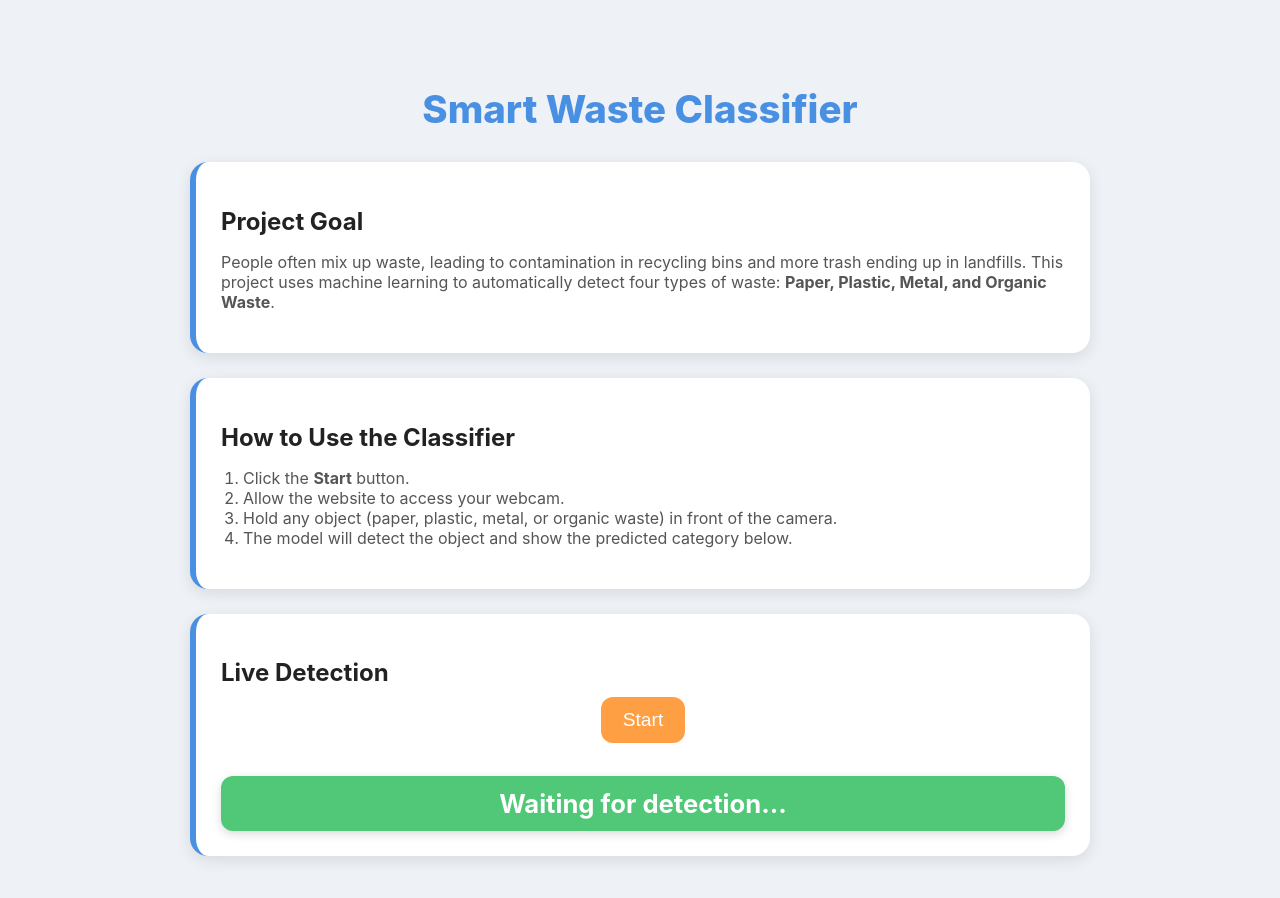
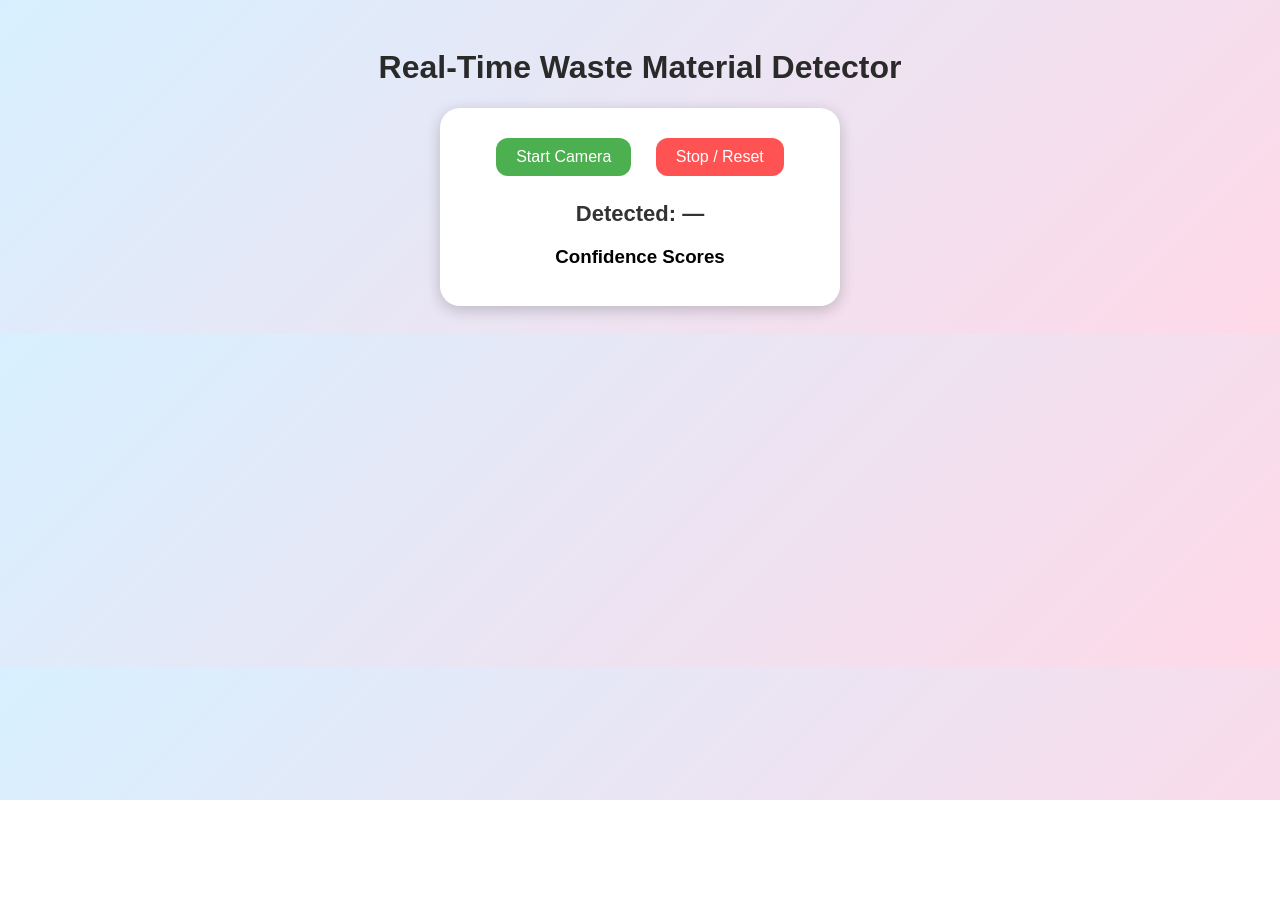
Before and after one commit to Khangal67/khangal2025final, a plain HTML site: page index.html in a window 1280 px wide. After the commit the page ends 800 px from the top, so only its background shows below. Drawn offline with Linux system fonts and the light colour scheme.

Commit message:
Refactor waste detection UI and update title
Updated the title and styling for the waste detection application, modified the layout, and improved the detection display.

```diff
--- a/index.html
+++ b/index.html
@@ -1,179 +1,114 @@
 <!DOCTYPE html>
-<html lang="en">
+<html>
 <head>
-    <meta charset="UTF-8" />
-    <meta name="viewport" content="width=device-width, initial-scale=1.0" />
-    <title>Smart Waste Classifier</title>
-
+    <title>Waste Detector</title>
     <style>
-        :root {
-            --primary: #4a90e2;
-            --secondary: #ff9f43;
-            --accent: #50c878;
-            --bg: #eef2f7;
-            --card-bg: #ffffff;
-            --text-dark: #222;
-            --text-light: #555;
-        }
-
         body {
-            margin: 0;
-            background: var(--bg);
-            font-family: "Inter", Arial, sans-serif;
-        }
-
-        .container {
-            max-width: 900px;
-            margin: 40px auto;
+            font-family: Arial, sans-serif;
+            text-align: center;
+            background: linear-gradient(135deg, #d7f0ff, #ffd9e8);
             padding: 20px;
         }
 
         h1 {
-            text-align: center;
-            color: var(--primary);
-            font-size: 2.4rem;
-            margin-bottom: 30px;
-            font-weight: 800;
+            color: #2a2a2a;
         }
 
-        .card {
-            background: var(--card-bg);
-            padding: 25px;
-            border-radius: 18px;
-            box-shadow: 0 4px 15px rgba(0,0,0,0.1);
-            margin-bottom: 25px;
-            border-left: 6px solid var(--primary);
-        }
-
-        h2 {
-            color: var(--text-dark);
-            margin-bottom: 10px;
-        }
-
-        p, li {
-            color: var(--text-light);
-            font-size: 1rem;
-        }
-
-        ol {
-            padding-left: 22px;
+        #container {
+            background: white;
+            padding: 20px;
+            border-radius: 20px;
+            width: 360px;
+            margin: auto;
+            box-shadow: 0px 4px 15px rgba(0,0,0,0.2);
         }
 
         button {
-            display: block;
-            margin: 10px auto 0 auto;
-            padding: 12px 22px;
-            background: var(--secondary);
+            padding: 10px 20px;
+            margin: 10px;
+            font-size: 16px;
+            border-radius: 12px;
             border: none;
-            border-radius: 12px;
-            color: white;
-            font-size: 1.2rem;
             cursor: pointer;
-            transition: 0.25s;
+            transition: 0.2s;
         }
 
-        button:hover {
-            background: #e6892f;
+        #startBtn { background-color: #4CAF50; color: white; }
+        #stopBtn { background-color: #ff5252; color: white; }
+
+        button:hover { transform: scale(1.05); }
+
+        #detected {
+            font-size: 22px;
+            font-weight: bold;
+            margin-top: 15px;
+            color: #333;
         }
 
         #webcam-container {
-            display: flex;
-            justify-content: center;
-            margin-top: 15px;
+            margin-top: 10px;
         }
 
         #label-container div {
-            text-align: center;
-            font-size: 1.05rem;
-            font-weight: 600;
-            margin-top: 6px;
-            color: var(--text-dark);
-        }
-
-        #final-label {
-            margin-top: 18px;
-            text-align: center;
-            font-size: 1.6rem;
-            padding: 12px;
-            font-weight: 700;
-            border-radius: 12px;
-            color: white;
-            background: var(--accent);
-            box-shadow: 0 3px 10px rgba(0,0,0,0.15);
+            margin: 3px 0;
+            padding: 6px;
+            background: #f2f2f2;
+            border-radius: 10px;
         }
     </style>
 </head>
 
 <body>
+    <h1>Real-Time Waste Material Detector</h1>
 
-    <div class="container">
+    <div id="container">
+        <button id="startBtn" onclick="init()">Start Camera</button>
+        <button id="stopBtn" onclick="stop()">Stop / Reset</button>
 
-        <h1>Smart Waste Classifier</h1>
+        <div id="webcam-container"></div>
 
-        <!-- Problem Section -->
-        <div class="card">
-            <h2>Project Goal</h2>
-            <p>
-                People often mix up waste, leading to contamination in recycling bins and more trash
-                ending up in landfills. This project uses machine learning to automatically detect
-                four types of waste: <b>Paper, Plastic, Metal, and Organic Waste</b>.
-            </p>
-        </div>
+        <div id="detected">Detected: —</div>
 
-        <!-- Instructions -->
-        <div class="card">
-            <h2>How to Use the Classifier</h2>
-            <ol>
-                <li>Click the <b>Start</b> button.</li>
-                <li>Allow the website to access your webcam.</li>
-                <li>Hold any object (paper, plastic, metal, or organic waste) in front of the camera.</li>
-                <li>The model will detect the object and show the predicted category below.</li>
-            </ol>
-        </div>
-
-        <!-- Model Section -->
-        <div class="card">
-            <h2>Live Detection</h2>
-            <button onclick="init()">Start</button>
-            <div id="webcam-container"></div>
-            <div id="label-container"></div>
-
-            <!-- NEW: Final material label -->
-            <div id="final-label">Waiting for detection...</div>
-        </div>
-
+        <h3>Confidence Scores</h3>
+        <div id="label-container"></div>
     </div>
 
-    <!-- Scripts -->
+    <!-- Teachable Machine scripts -->
     <script src="https://cdn.jsdelivr.net/npm/@tensorflow/tfjs@latest/dist/tf.min.js"></script>
     <script src="https://cdn.jsdelivr.net/npm/@teachablemachine/image@latest/dist/teachablemachine-image.min.js"></script>
 
     <script type="text/javascript">
         const URL = "./my_model/";
-
-        let model, webcam, labelContainer, maxPredictions;
+        let model, webcam, labelContainer, maxPredictions, isRunning = false;
 
         async function init() {
+            if (isRunning) return;
+            isRunning = true;
+
             const modelURL = URL + "model.json";
             const metadataURL = URL + "metadata.json";
 
             model = await tmImage.load(modelURL, metadataURL);
             maxPredictions = model.getTotalClasses();
 
-            webcam = new tmImage.Webcam(300, 300, true);
+            const flip = true;
+            webcam = new tmImage.Webcam(250, 250, flip);
             await webcam.setup();
             await webcam.play();
             window.requestAnimationFrame(loop);
 
+            document.getElementById("webcam-container").innerHTML = "";
             document.getElementById("webcam-container").appendChild(webcam.canvas);
 
             labelContainer = document.getElementById("label-container");
+            labelContainer.innerHTML = "";
             for (let i = 0; i < maxPredictions; i++) {
                 labelContainer.appendChild(document.createElement("div"));
             }
         }
 
         async function loop() {
+            if (!isRunning) return;
             webcam.update();
             await predict();
             window.requestAnimationFrame(loop);
@@ -181,24 +116,37 @@
 
         async function predict() {
             const prediction = await model.predict(webcam.canvas);
-            let highest = { className: "", probability: 0 };
+            let highestClass = "";
+            let highestProb = 0;
 
             for (let i = 0; i < maxPredictions; i++) {
-                const prob = prediction[i].probability;
-                const classPrediction =
-                    `${prediction[i].className}: ${prob.toFixed(2)}`;
-                labelContainer.childNodes[i].innerHTML = classPrediction;
+                let prob = prediction[i].probability;
+                let name = prediction[i].className;
 
-                if (prob > highest.probability) {
-                    highest = prediction[i];
+                labelContainer.childNodes[i].innerHTML =
+                    `${name}: ${prob.toFixed(2)}`;
+
+                if (prob > highestProb) {
+                    highestProb = prob;
+                    highestClass = name;
                 }
             }
 
-            // Update the final detection label
-            document.getElementById("final-label").innerHTML =
-                `Detected: ${highest.className}`;
+            document.getElementById("detected").innerHTML =
+                `Detected: <span style="color:#0077cc">${highestClass}</span>`;
+        }
+
+        function stop() {
+            if (webcam) {
+                webcam.stop();
+            }
+
+            isRunning = false;
+
+            document.getElementById("webcam-container").innerHTML = "";
+            document.getElementById("label-container").innerHTML = "";
+            document.getElementById("detected").innerText = "Detected: —";
         }
     </script>
-
 </body>
 </html>
```
